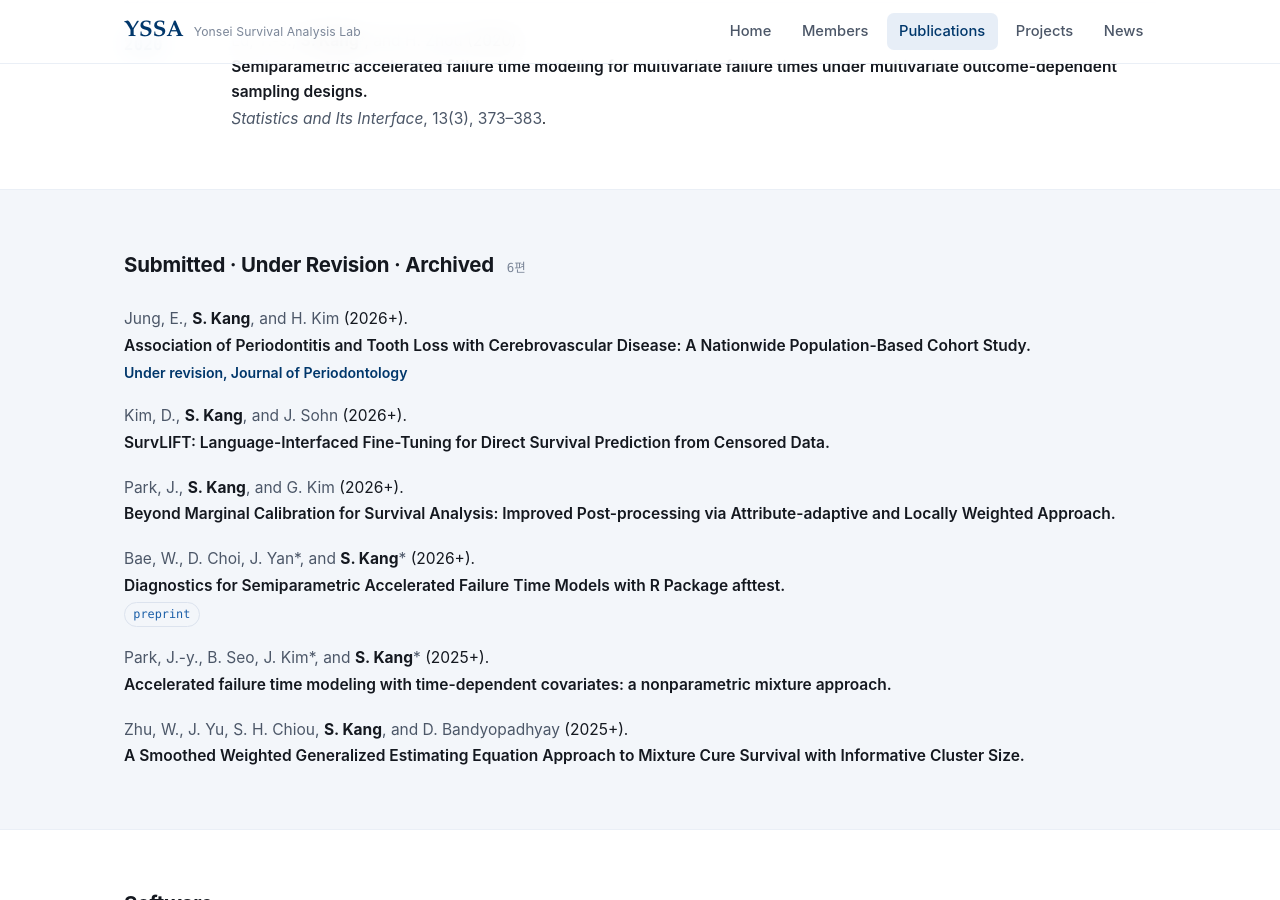
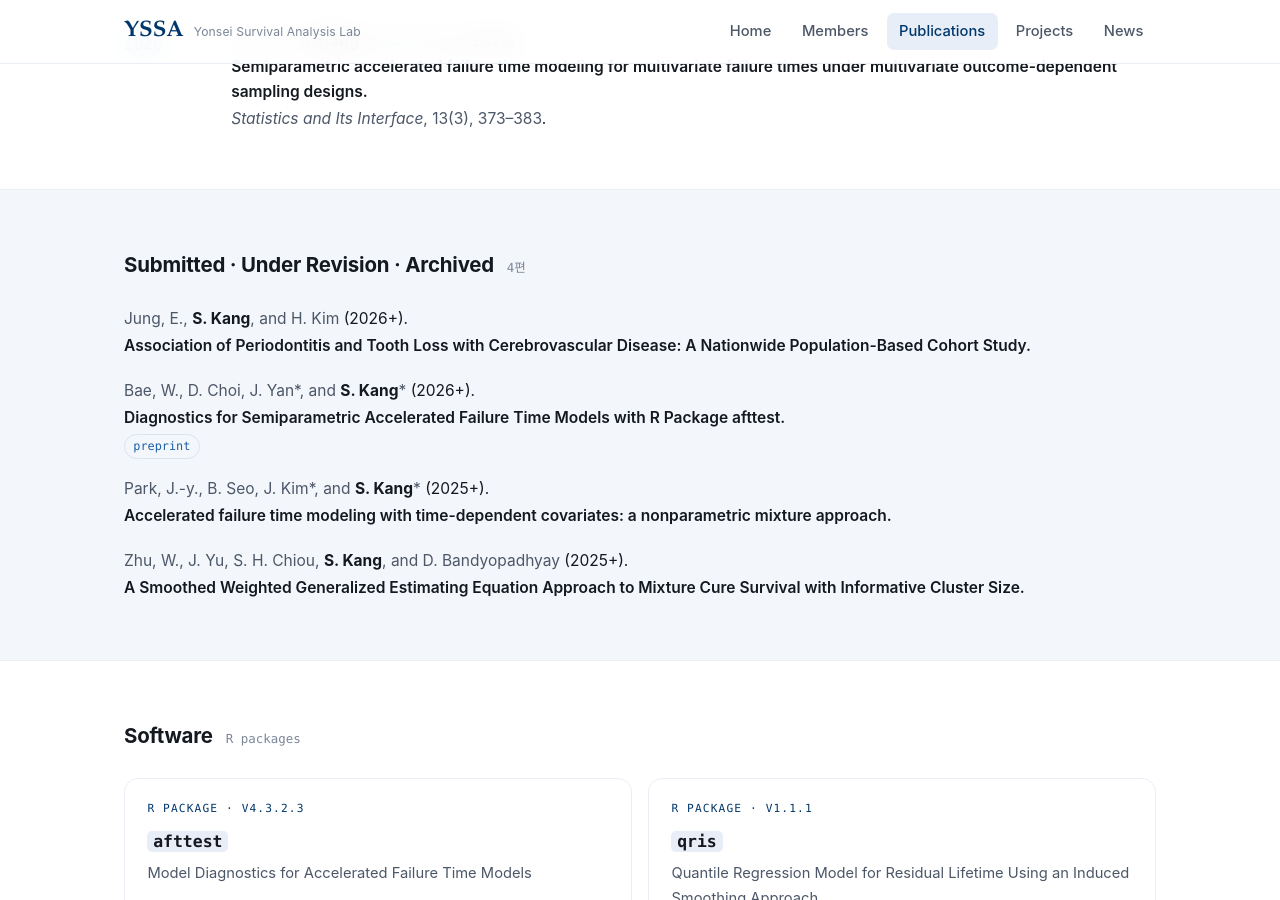
Before and after one commit to SKang94/yssa, a Jekyll site: the page built from publications.html, in a window 1280 px wide and 900 px high, scrolled down 2619 px. Built offline with Jekyll 4.4.1, drawn with Linux system fonts in a browser that asks for light colours; some of the changed lines change nothing that is shown.

Commit message:
Comment out preprints and remove entries
Comment out preprints under revision and remove some entries.

```diff
--- a/_data/preprints.yml
+++ b/_data/preprints.yml
@@ -7,15 +7,16 @@
 - authors: "Jung, E., **S. Kang**, and H. Kim"
   year: "2026+"
   title: "Association of Periodontitis and Tooth Loss with Cerebrovascular Disease: A Nationwide Population-Based Cohort Study"
-  note: "Under revision, Journal of Periodontology"
+  #note: "Under revision, Journal of Periodontology"
+  #note: "Under revision"
 
-- authors: "Kim, D., **S. Kang**, and J. Sohn"
-  year: "2026+"
-  title: "SurvLIFT: Language-Interfaced Fine-Tuning for Direct Survival Prediction from Censored Data"
+#- authors: "Kim, D., **S. Kang**, and J. Sohn"
+#  year: "2026+"
+#  title: "SurvLIFT: Language-Interfaced Fine-Tuning for Direct Survival Prediction from Censored Data"
 
-- authors: "Park, J., **S. Kang**, and G. Kim"
-  year: "2026+"
-  title: "Beyond Marginal Calibration for Survival Analysis: Improved Post-processing via Attribute-adaptive and Locally Weighted Approach"
+#- authors: "Park, J., **S. Kang**, and G. Kim"
+#  year: "2026+"
+#  title: "Beyond Marginal Calibration for Survival Analysis: Improved Post-processing via Attribute-adaptive and Locally Weighted Approach"
 
 - authors: "Bae, W., D. Choi, J. Yan\\*, and **S. Kang**\\*"
   year: "2026+"
```
